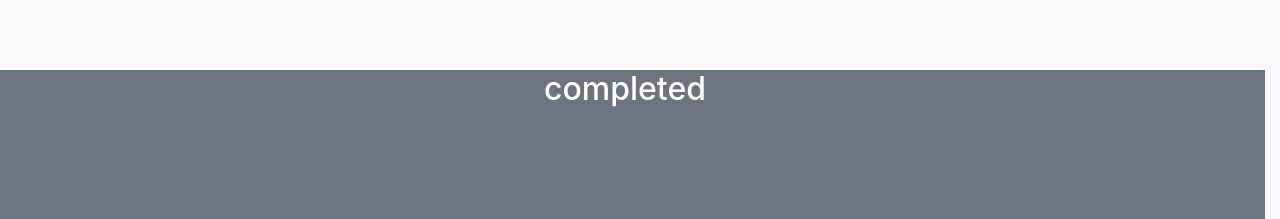
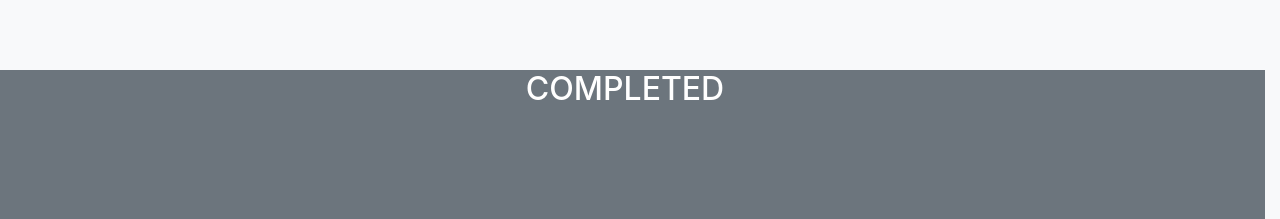
Before and after one commit to EricMChavez/todo-list-2, a plain HTML site: page index.html in a window 1280 px wide. Shown: the part 530-749 px from the top of the page. Drawn offline with nearby package versions, Linux system fonts and the light colour scheme.

Commit message:
finished

```diff
--- a/index.html
+++ b/index.html
@@ -19,7 +19,7 @@
                 <div id="entries" class="col-12 p-3 row"></div>
             </div>
         </div>
-        <div class="bg-secondary d-flex justify-content-center h-25 text-white row"><h2>completed</h2>
+        <div class="bg-secondary d-flex justify-content-center h-25 text-white row"><h2>COMPLETED</h2>
                 <div id="completed" class="col-12 p-3 row"></div>
         </div>
 
```
